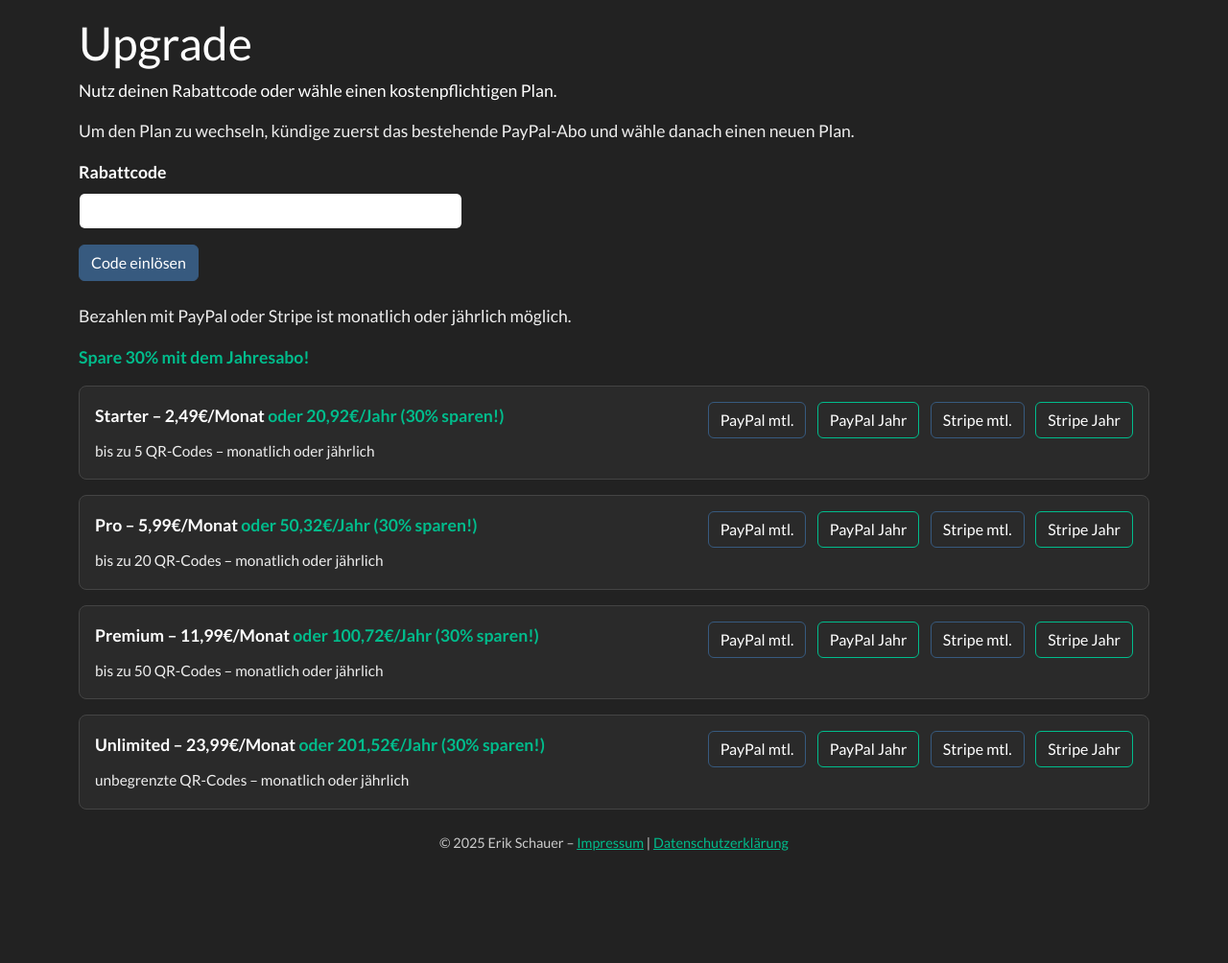
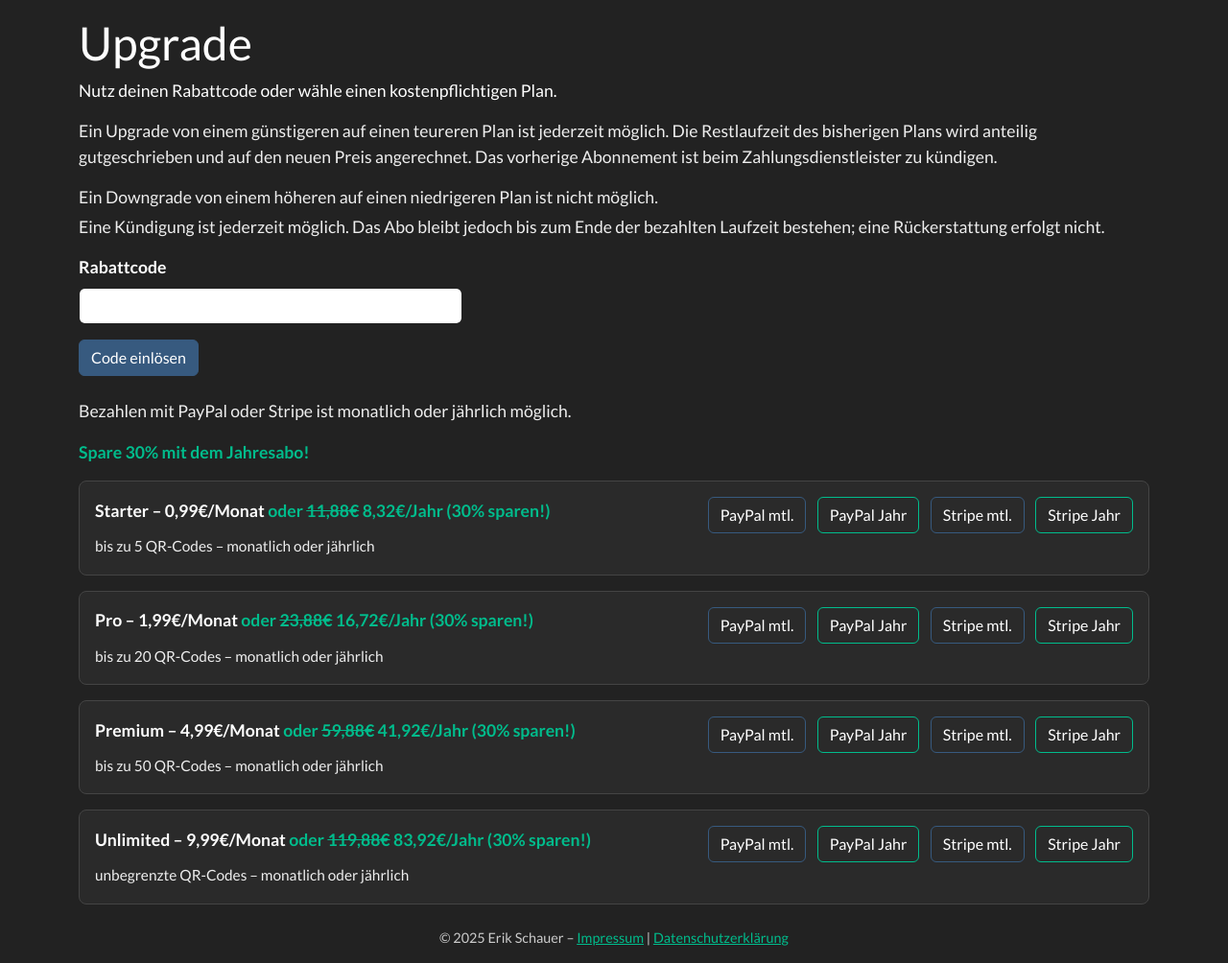
Before and after one commit to DO1FFE/qrcode, a Flask app: page /upgrade in a window 1280 px wide. Shown: the part 74-1078 px from the top of the page at 96% size. Before the commit the page ends 961 px from the top, so only its background shows below. Run offline with Flask 3, Linux system fonts and the light colour scheme; the visitor is signed in with stand-in values (Sample User, id 1); some libraries are stand-ins or nearby versions.

Commit message:
add upgrade and cancellation policy

```diff
--- a/app.py
+++ b/app.py
@@ -56,18 +56,18 @@ PLAN_LIMITS = {
 
 # Monthly prices in Euro cents for Stripe
 STRIPE_PRICES = {
-    'starter': 249,
-    'pro': 599,
-    'premium': 1199,
-    'unlimited': 2399,
+    'starter': 99,
+    'pro': 199,
+    'premium': 499,
+    'unlimited': 999,
 }
 
 # Yearly prices with 30% discount applied
 STRIPE_PRICES_YEARLY = {
-    'starter': 2092,
-    'pro': 5032,
-    'premium': 10072,
-    'unlimited': 20152,
+    'starter': 832,
+    'pro': 1672,
+    'premium': 4192,
+    'unlimited': 8392,
 }
 
 # Provide current year to templates
@@ -280,7 +280,7 @@ def cancel_subscription():
     current_user.plan_cancelled = True
     current_user.upgrade_method = 'cancelled'
     db.session.commit()
-    flash('Abo gekündigt. Dein Plan bleibt bis zum Ablauf der aktuellen Laufzeit aktiv.')
+    flash('Abo gekündigt. Dein Plan bleibt bis zum Ablauf der aktuellen Laufzeit aktiv. Keine Rückerstattung.')
     return redirect(url_for('profile'))
 
 
--- a/templates/upgrade.html
+++ b/templates/upgrade.html
@@ -9,7 +9,9 @@
     <p class="text-muted">Nächste Abbuchung am {{ next_charge.strftime('%d.%m.%Y') }}.</p>
   {% endif %}
 {% endif %}
-<p class="text-muted">Um den Plan zu wechseln, kündige zuerst das bestehende PayPal-Abo und wähle danach einen neuen Plan.</p>
+<p class="text-muted">Ein Upgrade von einem günstigeren auf einen teureren Plan ist jederzeit möglich. Die Restlaufzeit des bisherigen Plans wird anteilig gutgeschrieben und auf den neuen Preis angerechnet. Das vorherige Abonnement ist beim Zahlungsdienstleister zu kündigen.</p>
+<p class="text-muted mb-1">Ein Downgrade von einem höheren auf einen niedrigeren Plan ist nicht möglich.</p>
+<p class="text-muted">Eine Kündigung ist jederzeit möglich. Das Abo bleibt jedoch bis zum Ende der bezahlten Laufzeit bestehen; eine Rückerstattung erfolgt nicht.</p>
 {% if not allow_new_plan %}
 <div class="alert alert-warning">Du kannst einen neuen Plan erst nach Ablauf deines aktuellen Plans auswählen.</div>
 {% endif %}
@@ -25,14 +27,14 @@
 
 <div class="mb-3 plan-card">
   <div class="d-flex justify-content-between align-items-center flex-wrap">
-    <div class="mb-2 fw-bold">Starter – 2,49€/Monat <span class="text-success">oder 20,92€/Jahr (30% sparen!)</span></div>
+    <div class="mb-2 fw-bold">Starter – 0,99€/Monat <span class="text-success">oder <s>11,88€</s> 8,32€/Jahr (30% sparen!)</span></div>
     <div>
       <form class="d-inline me-2" action="https://www.paypal.com/cgi-bin/webscr" method="post" target="_blank">
         <input type="hidden" name="cmd" value="_xclick-subscriptions">
         <input type="hidden" name="business" value="do1ffe@darc.de">
         <input type="hidden" name="item_name" value="Starter Plan">
         <input type="hidden" name="currency_code" value="EUR">
-        <input type="hidden" name="a3" value="2.49">
+        <input type="hidden" name="a3" value="0.99">
         <input type="hidden" name="p3" value="1">
         <input type="hidden" name="t3" value="M">
         <input type="hidden" name="src" value="1">
@@ -43,7 +45,7 @@
         <input type="hidden" name="business" value="do1ffe@darc.de">
         <input type="hidden" name="item_name" value="Starter Plan (Jahr)">
         <input type="hidden" name="currency_code" value="EUR">
-        <input type="hidden" name="a3" value="20.92">
+        <input type="hidden" name="a3" value="8.32">
         <input type="hidden" name="p3" value="1">
         <input type="hidden" name="t3" value="Y">
         <input type="hidden" name="src" value="1">
@@ -76,14 +78,14 @@
 
 <div class="mb-3 plan-card">
   <div class="d-flex justify-content-between align-items-center flex-wrap">
-    <div class="mb-2 fw-bold">Pro – 5,99€/Monat <span class="text-success">oder 50,32€/Jahr (30% sparen!)</span></div>
+    <div class="mb-2 fw-bold">Pro – 1,99€/Monat <span class="text-success">oder <s>23,88€</s> 16,72€/Jahr (30% sparen!)</span></div>
     <div>
       <form class="d-inline me-2" action="https://www.paypal.com/cgi-bin/webscr" method="post" target="_blank">
         <input type="hidden" name="cmd" value="_xclick-subscriptions">
         <input type="hidden" name="business" value="do1ffe@darc.de">
         <input type="hidden" name="item_name" value="Pro Plan">
         <input type="hidden" name="currency_code" value="EUR">
-        <input type="hidden" name="a3" value="5.99">
+        <input type="hidden" name="a3" value="1.99">
         <input type="hidden" name="p3" value="1">
         <input type="hidden" name="t3" value="M">
         <input type="hidden" name="src" value="1">
@@ -94,7 +96,7 @@
         <input type="hidden" name="business" value="do1ffe@darc.de">
         <input type="hidden" name="item_name" value="Pro Plan (Jahr)">
         <input type="hidden" name="currency_code" value="EUR">
-        <input type="hidden" name="a3" value="50.32">
+        <input type="hidden" name="a3" value="16.72">
         <input type="hidden" name="p3" value="1">
         <input type="hidden" name="t3" value="Y">
         <input type="hidden" name="src" value="1">
@@ -127,14 +129,14 @@
 
 <div class="mb-3 plan-card">
   <div class="d-flex justify-content-between align-items-center flex-wrap">
-    <div class="mb-2 fw-bold">Premium – 11,99€/Monat <span class="text-success">oder 100,72€/Jahr (30% sparen!)</span></div>
+    <div class="mb-2 fw-bold">Premium – 4,99€/Monat <span class="text-success">oder <s>59,88€</s> 41,92€/Jahr (30% sparen!)</span></div>
     <div>
       <form class="d-inline me-2" action="https://www.paypal.com/cgi-bin/webscr" method="post" target="_blank">
         <input type="hidden" name="cmd" value="_xclick-subscriptions">
         <input type="hidden" name="business" value="do1ffe@darc.de">
         <input type="hidden" name="item_name" value="Premium Plan">
         <input type="hidden" name="currency_code" value="EUR">
-        <input type="hidden" name="a3" value="11.99">
+        <input type="hidden" name="a3" value="4.99">
         <input type="hidden" name="p3" value="1">
         <input type="hidden" name="t3" value="M">
         <input type="hidden" name="src" value="1">
@@ -145,7 +147,7 @@
         <input type="hidden" name="business" value="do1ffe@darc.de">
         <input type="hidden" name="item_name" value="Premium Plan (Jahr)">
         <input type="hidden" name="currency_code" value="EUR">
-        <input type="hidden" name="a3" value="100.72">
+        <input type="hidden" name="a3" value="41.92">
         <input type="hidden" name="p3" value="1">
         <input type="hidden" name="t3" value="Y">
         <input type="hidden" name="src" value="1">
@@ -178,14 +180,14 @@
 
 <div class="plan-card">
   <div class="d-flex justify-content-between align-items-center flex-wrap">
-    <div class="mb-2 fw-bold">Unlimited – 23,99€/Monat <span class="text-success">oder 201,52€/Jahr (30% sparen!)</span></div>
+    <div class="mb-2 fw-bold">Unlimited – 9,99€/Monat <span class="text-success">oder <s>119,88€</s> 83,92€/Jahr (30% sparen!)</span></div>
     <div>
       <form class="d-inline me-2" action="https://www.paypal.com/cgi-bin/webscr" method="post" target="_blank">
         <input type="hidden" name="cmd" value="_xclick-subscriptions">
         <input type="hidden" name="business" value="do1ffe@darc.de">
         <input type="hidden" name="item_name" value="Unlimited Plan">
         <input type="hidden" name="currency_code" value="EUR">
-        <input type="hidden" name="a3" value="23.99">
+        <input type="hidden" name="a3" value="9.99">
         <input type="hidden" name="p3" value="1">
         <input type="hidden" name="t3" value="M">
         <input type="hidden" name="src" value="1">
@@ -196,7 +198,7 @@
         <input type="hidden" name="business" value="do1ffe@darc.de">
         <input type="hidden" name="item_name" value="Unlimited Plan (Jahr)">
         <input type="hidden" name="currency_code" value="EUR">
-        <input type="hidden" name="a3" value="201.52">
+        <input type="hidden" name="a3" value="83.92">
         <input type="hidden" name="p3" value="1">
         <input type="hidden" name="t3" value="Y">
         <input type="hidden" name="src" value="1">
```
Also changed, not shown: README.md.
